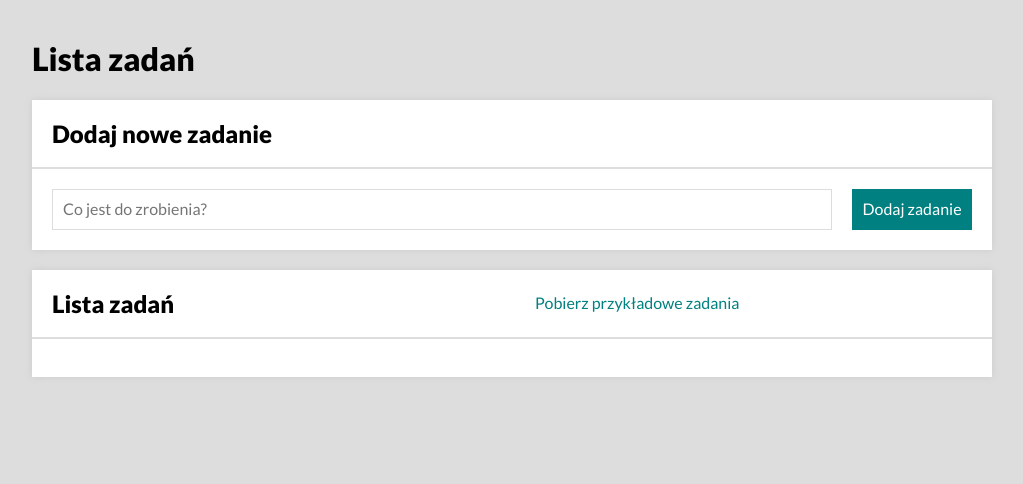
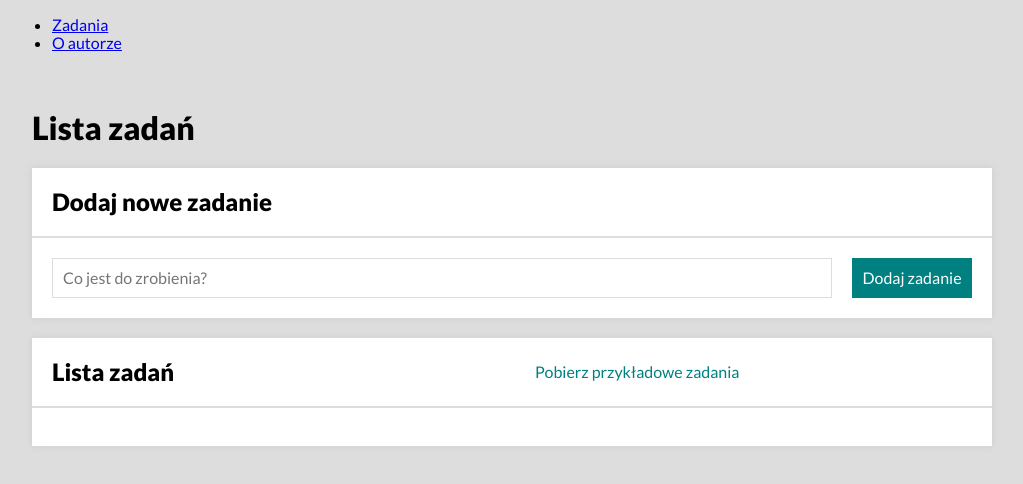
Before and after one commit to AnnaLukaszczyk/todoList--React, a React (Create React App) app: page /#/zadania in a window 1280 px wide. Shown: the top 484 px of the page, without its empty margins (128-1151 px from the left). Built offline with nearby package versions, Linux system fonts and the light colour scheme.

Commit message:
navigation and author page added

```diff
--- a/src/App.js
+++ b/src/App.js
@@ -1,5 +1,31 @@
+import { HashRouter, Link, Switch, Route, Redirect } from "react-router-dom";
 import Tasks from "./features/tasks/Tasks";
+import Author from "./features/author/Author";
 
-const App = () => <Tasks />;
+const App = () => (
+	<HashRouter>
+		<nav>
+			<ul>
+				<li>
+					<Link to="/zadania">Zadania</Link>
+				</li>
+				<li>
+					<Link to="/autor">O autorze</Link>
+				</li>
+			</ul>
+			<Switch>
+				<Route path="/zadania">
+					<Tasks />
+				</Route>
+				<Route path="/autor">
+					<Author />
+				</Route>
+        <Route path="/">
+                <Redirect to="/zadania" />
+            </Route>
+			</Switch>
+		</nav>
+	</HashRouter>
+);
 
 export default App;
```
